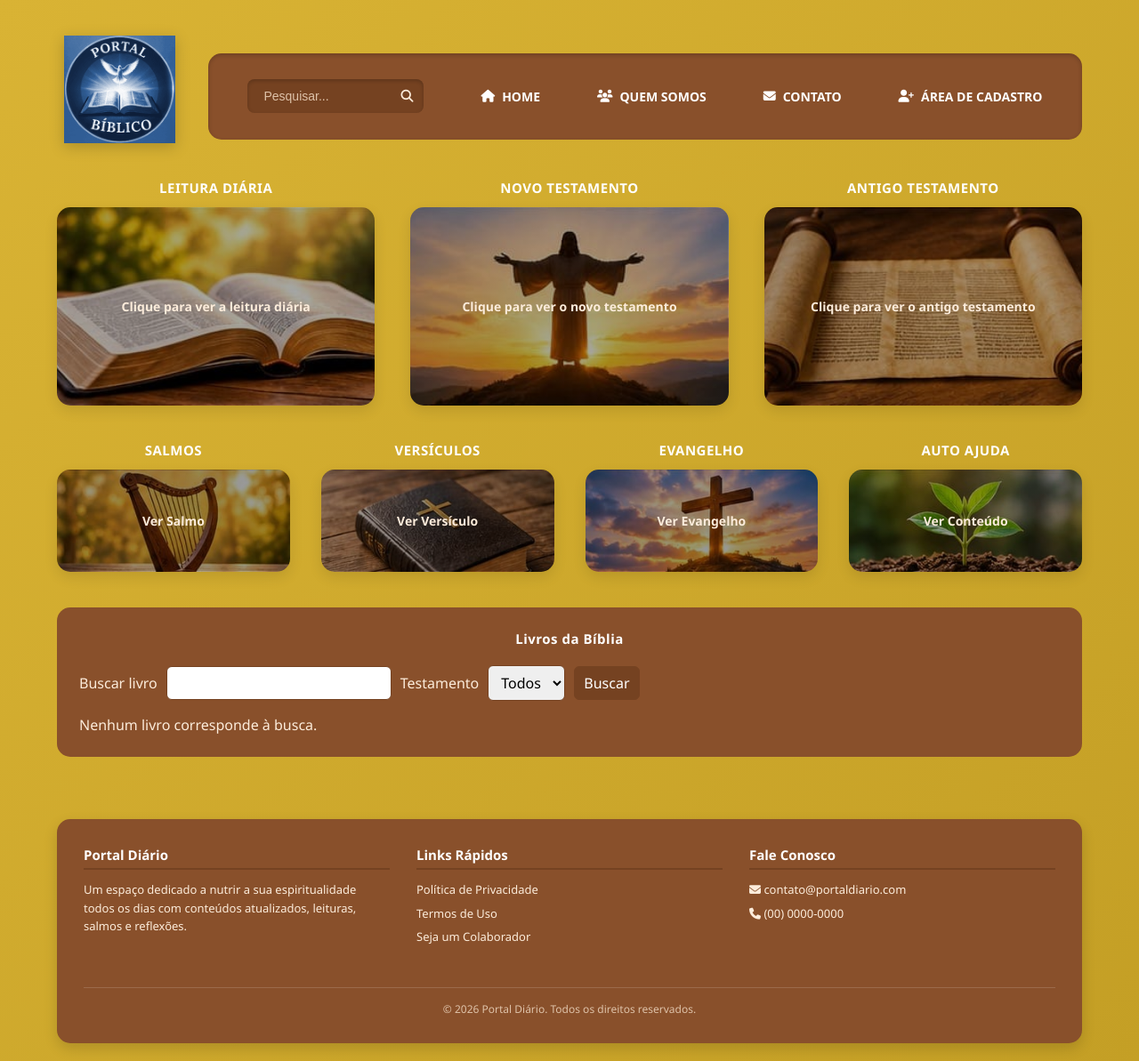
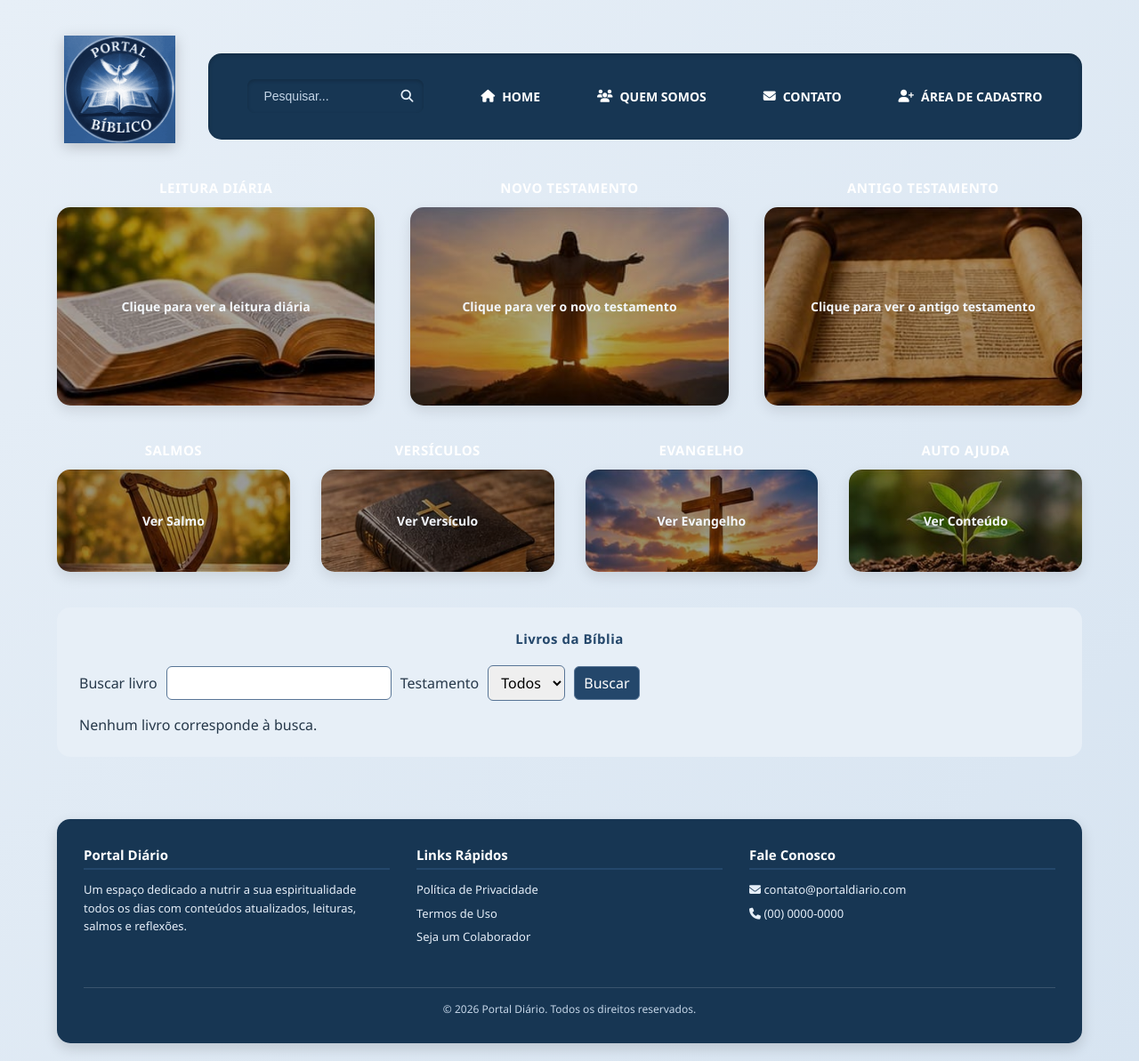
Before and after one commit to Youkai1910/projeto-integrador, a PHP site: page / in a window 1280 px wide. Shown: the whole page at 89% size. Run offline with PHP 8.4, Linux system fonts and the light colour scheme; data that the repository does not hold is empty.

Commit message:
Atualiza paleta visual para tons azuis
Substitui os tons terrosos por uma paleta azul e clara em páginas, componentes e rodapé.

```diff
--- a/css/style.css
+++ b/css/style.css
@@ -5,15 +5,15 @@
 }
 
 body {
-    background: #f3f1f1;
+    background: #eef3f8;
     font-family: 'Segoe UI', Arial, sans-serif;
-    color: #333;
+    color: #26384a;
 }
 
 .container {
     width: 100%;
     min-height: 100vh;
-    background: linear-gradient(135deg, #d9b334 0%, #c49f25 100%);
+    background: linear-gradient(135deg, #e7eff7 0%, #d7e4f1 100%);
     padding: 30px 5% 20px 5%;
     display: flex;
     flex-direction: column;
@@ -51,7 +51,7 @@ header {
 
 .banner {
     height: 97px;
-    background: #89502b;
+    background: #173653;
     border-radius: 15px;
     margin-top: 15px;
     box-shadow: inset 0 2px 5px rgba(0, 0, 0, 0.2);
@@ -75,14 +75,14 @@ header {
 }
 
 .banner a:hover {
-    color: #fcecdb;
+    color: #e5eef8;
     transform: translateY(-2px);
 }
 
 .search-box {
     display: flex;
     align-items: center;
-    background: #754221;
+    background: #173653;
     border-radius: 8px;
     padding: 5px 12px;
     box-shadow: inset 0 2px 4px rgba(0, 0, 0, 0.2);
@@ -105,13 +105,13 @@ header {
 }
 
 .search-box input::placeholder {
-    color: #dec2a9;
+    color: #c4d5e7;
 }
 
 .search-box button {
     background: transparent;
     border: none;
-    color: #fcecdb;
+    color: #e5eef8;
     cursor: pointer;
     font-size: 14px;
     transition: 0.3s;
@@ -147,14 +147,14 @@ main {
 .card-principal {
     aspect-ratio: 16 / 10;
     min-height: 220px;
-    background: #89502b;
+    background: #24476b;
     border-radius: 15px;
     transition: all 0.3s ease;
     box-shadow: 0 6px 15px rgba(0, 0, 0, 0.1);
     display: flex;
     align-items: center;
     justify-content: center;
-    color: #fcecdb;
+    color: #f3f7fc;
     font-size: 14px;
     font-weight: 600;
     text-align: center;
@@ -191,14 +191,14 @@ main {
 .card-inferior {
     aspect-ratio: 16 / 7;
     min-height: 110px;
-    background: #89502b;
+    background: #24476b;
     border-radius: 15px;
     transition: all 0.3s ease;
     box-shadow: 0 6px 15px rgba(0, 0, 0, 0.1);
     display: flex;
     align-items: center;
     justify-content: center;
-    color: #fcecdb;
+    color: #f3f7fc;
     font-size: 14px;
     font-weight: 600;
     text-align: center;
@@ -231,14 +231,15 @@ main {
 
 .livros-biblia {
     margin-top: 40px;
-    background: #89502b;
-    color: #fcecdb;
+    background: #e7eff7;
+    color: #26384a;
     border-radius: 15px;
     padding: 25px;
 }
 
 .livros-biblia h3 {
     margin-bottom: 20px;
+    color: #24476b;
 }
 
 .lista-livros {
@@ -287,14 +288,14 @@ main {
 .biblia-filtros select,
 .biblia-filtros button {
     min-height: 38px;
-    border: 1px solid #754221;
+    border: 1px solid #587596;
     border-radius: 6px;
     padding: 7px 10px;
     font: inherit;
 }
 
 .biblia-filtros button {
-    background: #754221;
+    background: #24476b;
     color: #fff;
     cursor: pointer;
 }
@@ -395,8 +397,8 @@ footer {
     max-width: 1300px;
     margin: 40px auto 0 auto;
     width: 100%;
-    background: #89502b;
-    color: #fcecdb;
+    background: #173653;
+    color: #e5eef8;
     border-radius: 15px;
     padding: 30px;
     display: grid;
@@ -410,13 +412,13 @@ footer {
     color: #ffffff;
     font-size: 15px;
     margin-bottom: 12px;
-    border-bottom: 2px solid #754221;
+    border-bottom: 2px solid #24476b;
     padding-bottom: 5px;
 }
 
 .footer-col p,
 .footer-col a {
-    color: #fcecdb;
+    color: #e5eef8;
     text-decoration: none;
     line-height: 1.6;
     display: block;
@@ -436,7 +438,7 @@ footer {
     padding-top: 15px;
     margin-top: 10px;
     font-size: 12px;
-    color: #dec2a9;
+    color: #c4d5e7;
 }
 
 @media (max-width: 900px) {
```
Also changed, not shown: other parts of css/style.css (+13 -12 lines).
